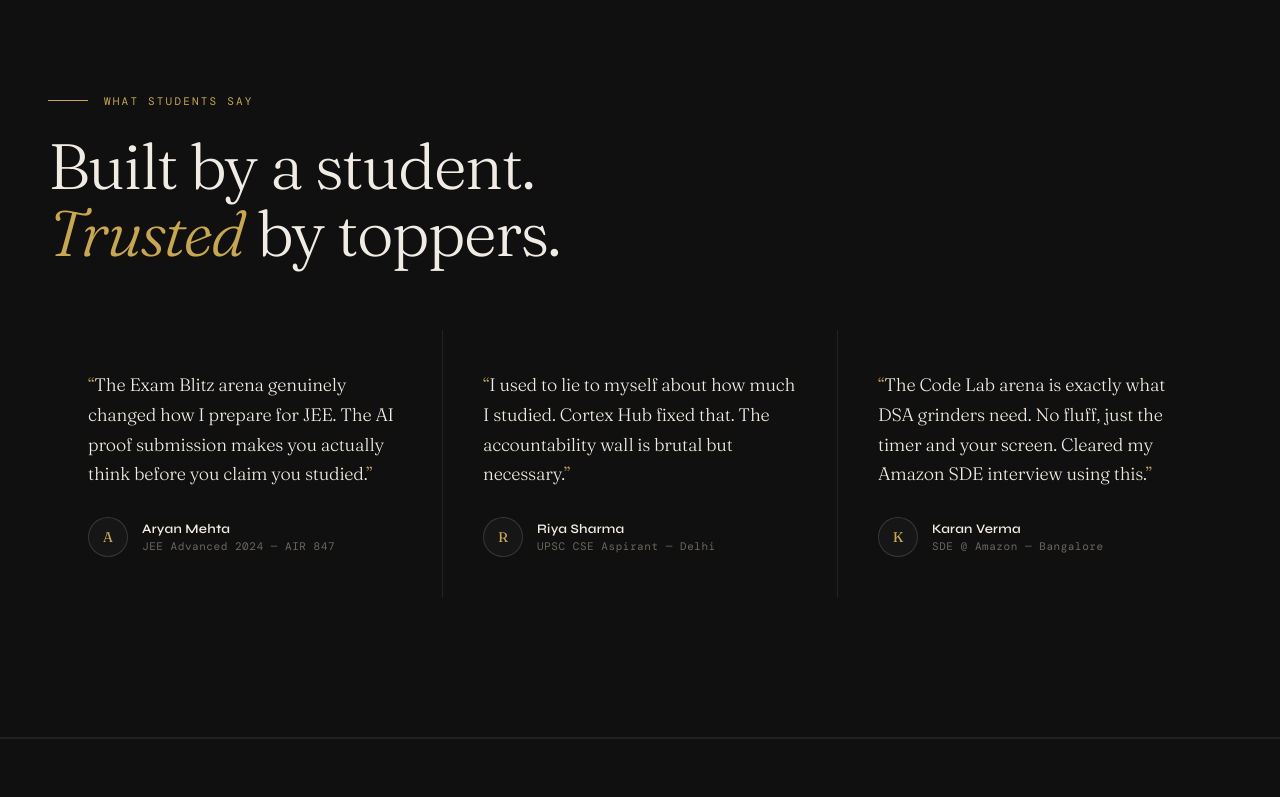
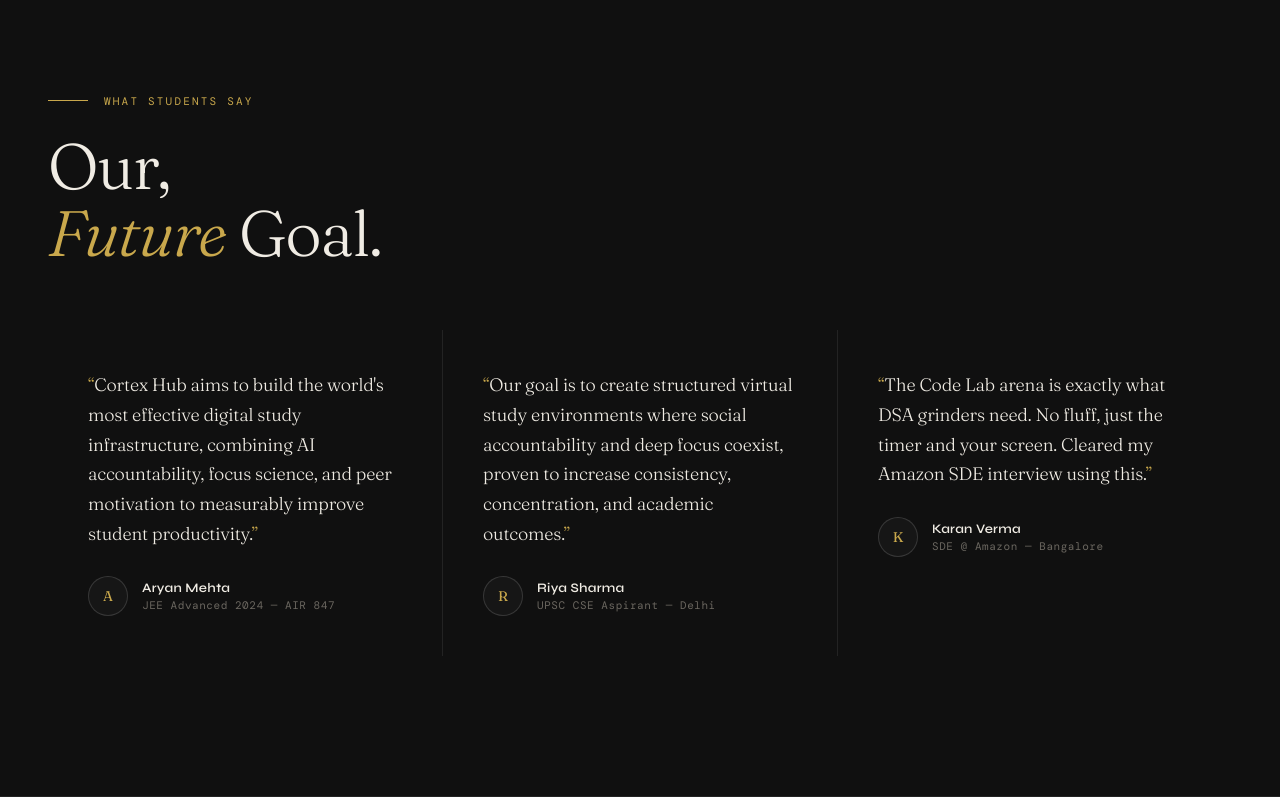
Before and after one commit to Vipplav-art/FocusRoom, a website: page src/hubpremier.html in a window 1280 px wide. Shown: the part 4600-5397 px from the top of the page. Drawn offline with nearby package versions, Linux system fonts and the light colour scheme; a web font is replaced by a local one.

Commit message:
Update testimonials section in hubpremier.html

```diff
--- a/src/hubpremier.html
+++ b/src/hubpremier.html
@@ -806,10 +806,10 @@ footer{background:var(--bg2);border-top:1px solid var(--border);padding:80px 48p
 <!-- TESTIMONIALS -->
 <section class="testi-section">
   <p class="section-label reveal">What students say</p>
-  <h2 class="section-title reveal">Built by a student.<br><em>Trusted</em> by toppers.</h2>
+  <h2 class="section-title reveal">Our,<br><em>Future</em> Goal.</h2>
   <div class="testimonials-grid">
     <div class="testi-card reveal-scale">
-      <p class="testi-quote">The Exam Blitz arena genuinely changed how I prepare for JEE. The AI proof submission makes you actually think before you claim you studied.</p>
+      <p class="testi-quote">Cortex Hub aims to build the world's most effective digital study infrastructure, combining AI accountability, focus science, and peer motivation to measurably improve student productivity.</p>
       <div class="testi-author">
         <div class="testi-avatar">A</div>
         <div>
@@ -819,7 +819,7 @@ footer{background:var(--bg2);border-top:1px solid var(--border);padding:80px 48p
       </div>
     </div>
     <div class="testi-card reveal-scale">
-      <p class="testi-quote">I used to lie to myself about how much I studied. Cortex Hub fixed that. The accountability wall is brutal but necessary.</p>
+      <p class="testi-quote">Our goal is to create structured virtual study environments where social accountability and deep focus coexist, proven to increase consistency, concentration, and academic outcomes.</p>
       <div class="testi-author">
         <div class="testi-avatar">R</div>
         <div>
```
